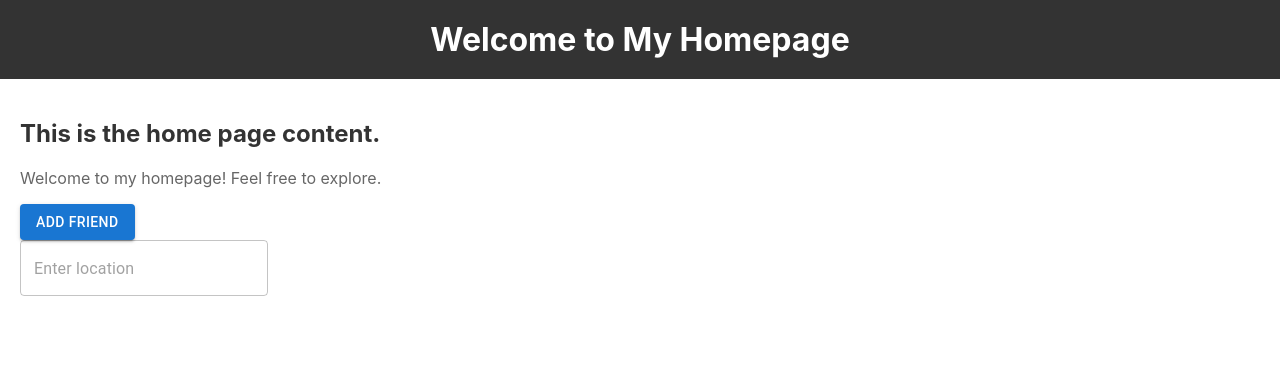
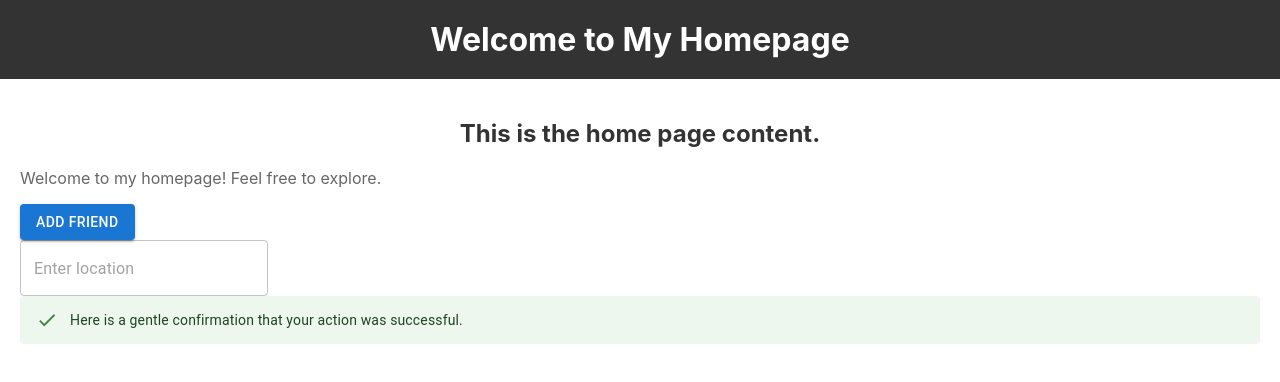
Before and after one commit to aditKadepurkar/hoth, a React (Create React App) app in the folder client/: page /home in a window 1280 px wide. Shown: the top 382 px of the page. Built offline with nearby package versions, Linux system fonts and the light colour scheme.

Commit message:
success text

```diff
--- a/client/package.json
+++ b/client/package.json
@@ -5,6 +5,7 @@
   "dependencies": {
     "@emotion/react": "^11.11.4",
     "@emotion/styled": "^11.11.0",
+    "@mui/icons-material": "^5.15.11",
     "@mui/material": "^5.15.11",
     "@testing-library/jest-dom": "^5.17.0",
     "@testing-library/react": "^13.4.0",
--- a/client/src/App.css
+++ b/client/src/App.css
@@ -18,14 +18,25 @@ header h1 {
 /* Style the h2 tag inside the content section */
 #content h2 {
   color: #333; /* Dark text color */
+  text-align: center;
 }
 
 /* Style the paragraph tag inside the content section */
 #content p {
   color: #666; /* Gray text color */
 }
-
 /* Style the button */
 .MuiButton-root {
   margin-top: 20px; /* Add margin to the top */
+  display: block; /* Change the button display property to block */
 }
+
+/* Style the search field */
+.search-field {
+  width: 10000px; /* Set the width of the TextField */
+  margin-top: 20px; /* Add margin to the top */
+}
+
+.half-width {
+  width: 50%; /* Set the width to 50% */
+}
--- a/client/src/App.js
+++ b/client/src/App.js
@@ -2,9 +2,10 @@ import React, { useState } from "react";
 import "./App.css";
 import Button from "@mui/material/Button";
 import { Searching } from "./components/SearchingComp";
+import Alert from "@mui/material/Alert";
+import CheckIcon from "@mui/icons-material/Check";
 
 function App() {
-
   return (
     <div>
       <header>
@@ -16,7 +17,10 @@ function App() {
         <Button variant="contained" color="primary">
           Add friend
         </Button>
-        <Searching/>
+        <Searching />
+        <Alert icon={<CheckIcon fontSize="inherit" />} severity="success">
+          Here is a gentle confirmation that your action was successful.
+        </Alert>
       </section>
     </div>
   );
```
Also changed, not shown: 1 other file (tests, documents, lock files or other folders).
